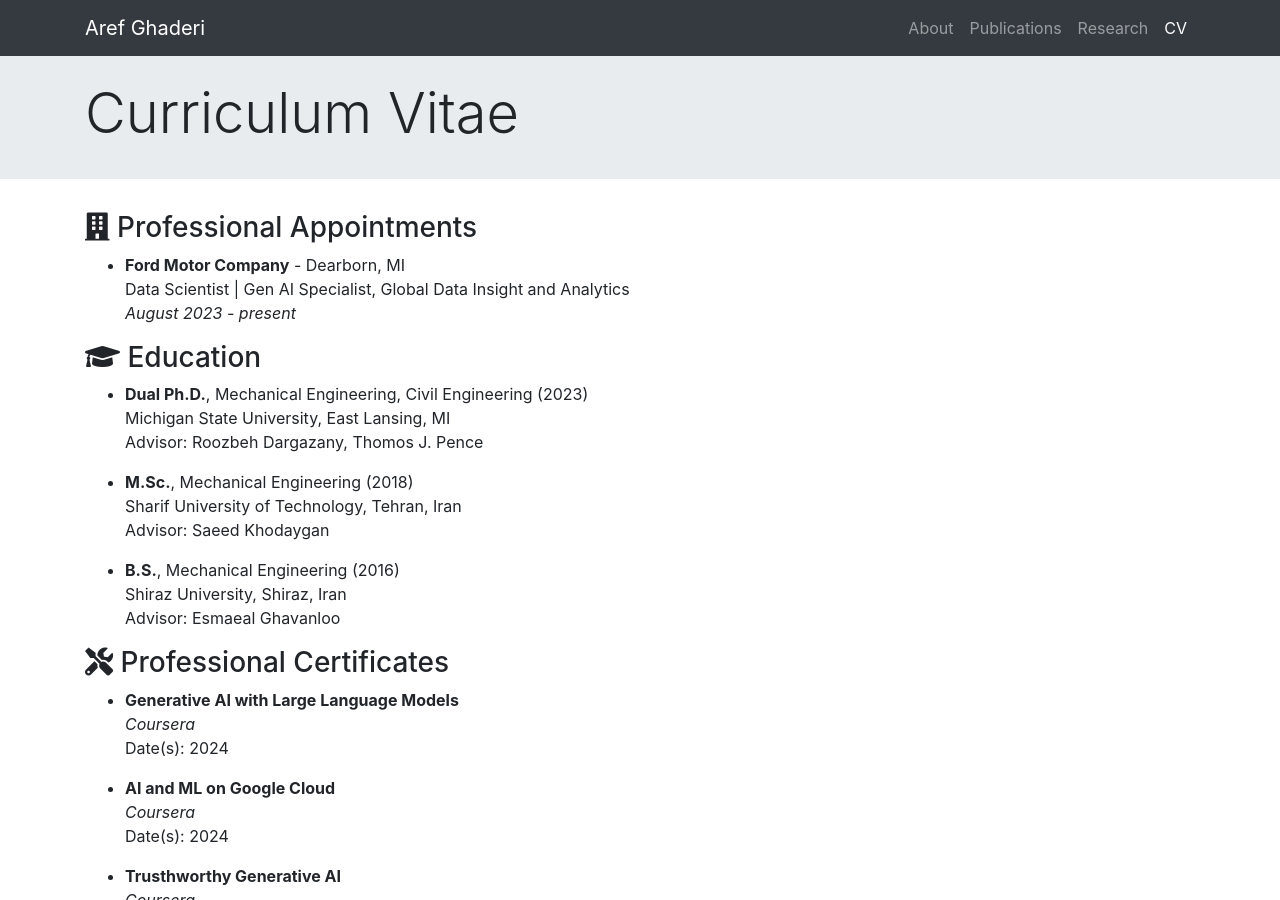
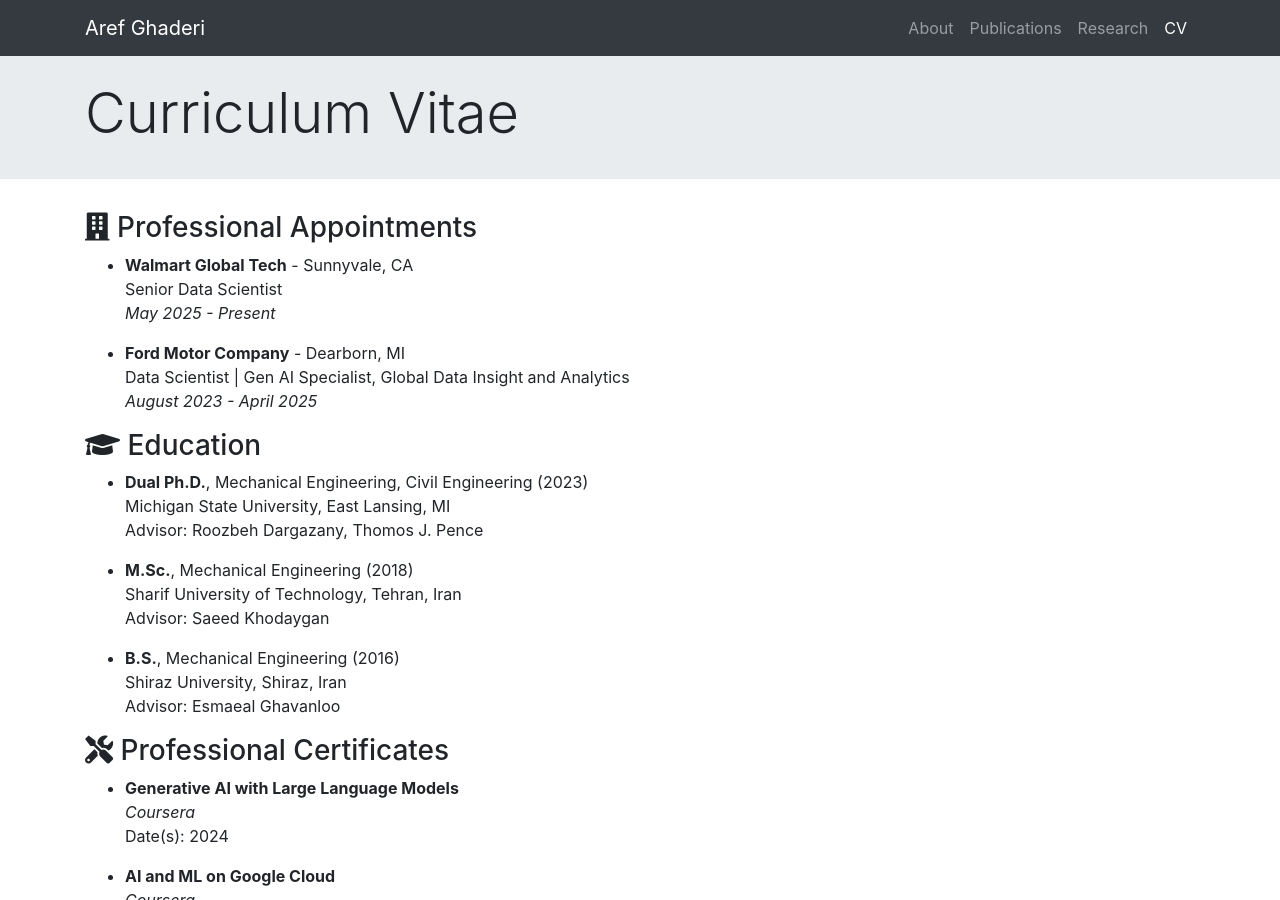
Before and after one commit to A-Ghaderi/Webpage, a Jekyll site: the page built from _pages/cv.md, in a window 1280 px wide and 900 px high. Built offline with Jekyll 4.4.1, drawn with Linux system fonts in a browser that asks for light colours; nearby versions of some CDN libraries.

Commit message:
Update cv_professional_appointment.yml

```diff
--- a/_data/cv_professional_appointment.yml
+++ b/_data/cv_professional_appointment.yml
@@ -1,5 +1,10 @@
+- institution: Walmart Global Tech
+  location: Sunnyvale, CA
+  position: Senior Data Scientist
+  dates: May 2025 - Present
+
 - institution: Ford Motor Company
   location: Dearborn, MI
   position: Data Scientist | Gen AI Specialist
   department: Global Data Insight and Analytics
-  dates: August 2023 - present
+  dates: August 2023 - April 2025
```
